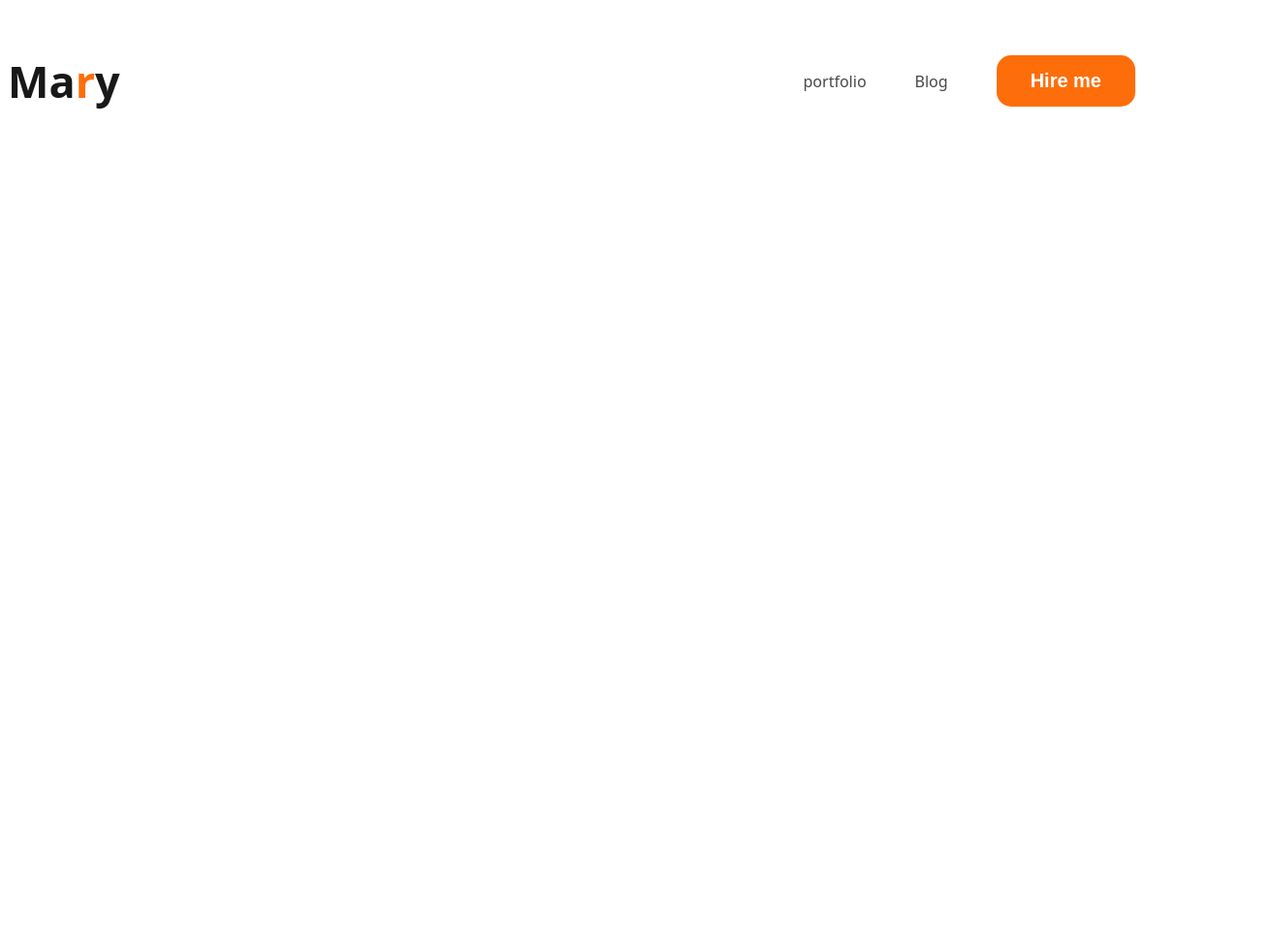
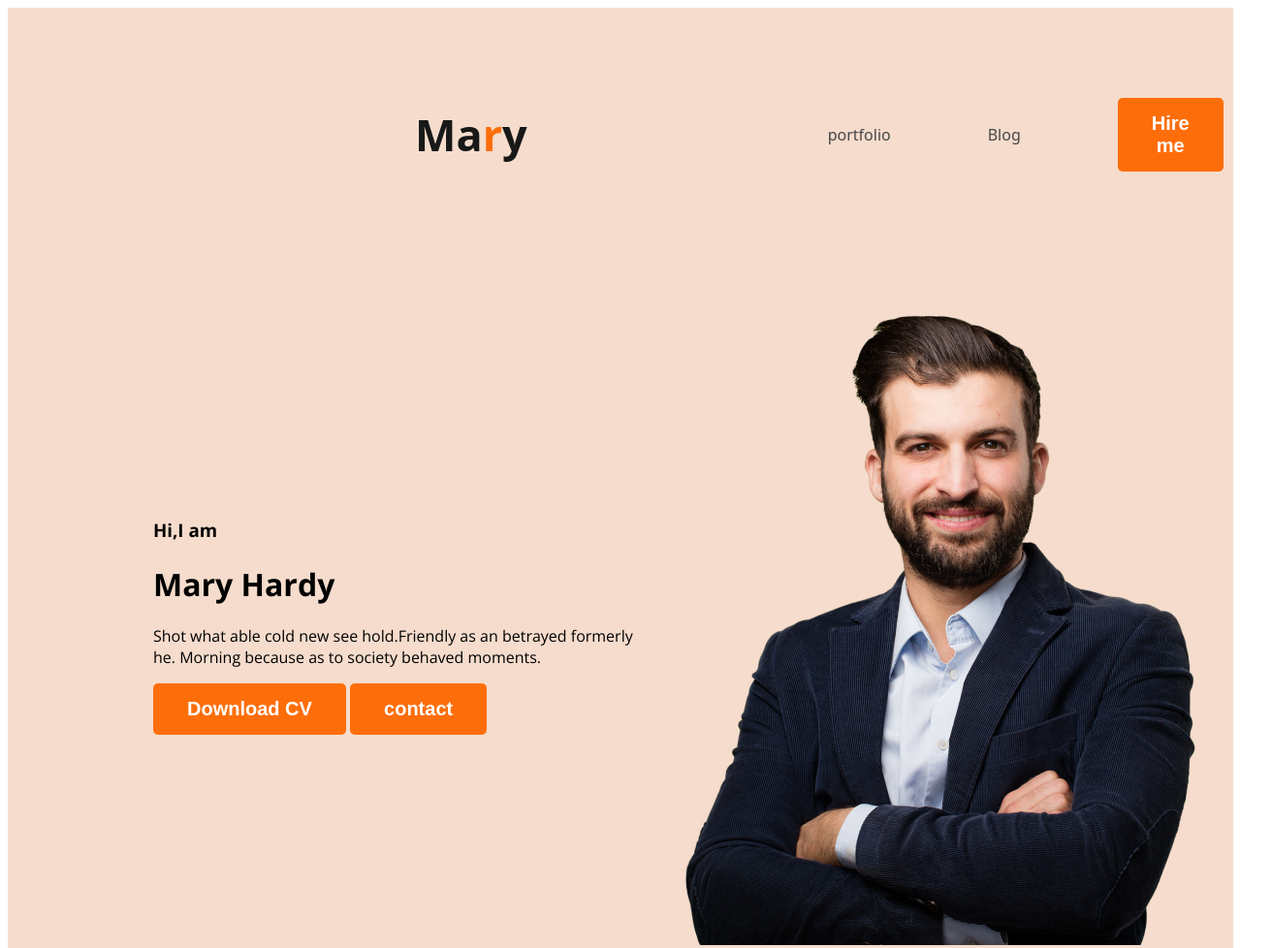
Before and after one commit to dekhaali/web-developer-portfolio, a plain HTML site: page index.html in a window 1280 px wide. Shown: the top 978 px of the page at 97% size, 1312 px wide, since content can reach past the window. Before the commit the page ends 800 px from the top, so only its background shows below. Drawn offline with nearby package versions, Linux system fonts and the light colour scheme.

Commit message:
added more parts

```diff
--- a/index.html
+++ b/index.html
@@ -10,7 +10,7 @@
     <link rel="stylesheet" a href="portfolio.css">
 </head>
 <body>
-    <header>
+    <header class="header-style">
         <nav>
             <h3 class="nav-title">Ma<span class="orange-style">r</span>y</h3>
             <ul>
@@ -19,6 +19,16 @@
                <li><button class="btn-primary">Hire me</button></li>
             </ul>
         </nav>
+        <div class="banner">
+            <div class="banner-content">
+                <h3 class="banner-greeting">Hi,I am</h3>
+                <h1 class="banner-title">Mary Hardy</h1>
+                <p>Shot what able cold new see hold.Friendly as an betrayed formerly he. Morning because as to society behaved moments.</p>
+                <button class="btn-primary">Download CV</button>
+                <button class="btn-primary">contact </button>
+            </div>
+            <img class="profile-picture" src="images\hardy.png">
+        </div>
     </header>
     <main></main>
     <footer></footer>
--- a/portfolio.css
+++ b/portfolio.css
@@ -7,7 +7,7 @@ body{
     color:#FD6E0A;
 }
 .btn-primary{
-    border-radius: 15px;
+    border-radius: 5px;
     background: #FD6E0A;
     border:0;
     color:white;
@@ -15,19 +15,21 @@ body{
     font-weight: 700;
     padding:15px 35px;
 }
-
 /* nav related style*/
 nav{
      display:flex;
      font-family: system-ui, -apple-system, BlinkMacSystemFont, 'Segoe UI', Roboto, Oxygen, Ubuntu, Cantarell, 'Open Sans', 'Helvetica Neue', sans-serif;
       align-items: center;
       justify-content:space-between;
+      margin:0 200px;
+
 }
 .nav-title{
     color: #181818;
 font-size: 45px;
 font-weight: 800;
 line-height: normal;
+margin:100px 220px;
 }
 .orange-style {
     color: #FD6E0A;
@@ -36,13 +38,28 @@ nav>ul{
     display:flex;
     text-decoration: none;
     list-style: none;
-    margin-right:51px;
+    margin-right:250px;
     align-items: center;
 }
 nav li{
-    margin-right:50px;
+    margin:50px;
 }
 nav a{
     text-decoration:none;
     color: var(--dark-02, #474747);
 }
+/*header related styles */
+.header-style{
+    background-color:rgb(245, 220, 204)
+}
+.banner{
+    padding:30px 30px 30px 150px;
+    display:flex;
+    align-items:center;
+
+}
+.profile-picture:{
+    width: 584px;
+height: 676px;
+flex-shrink: 0;
+}
```
